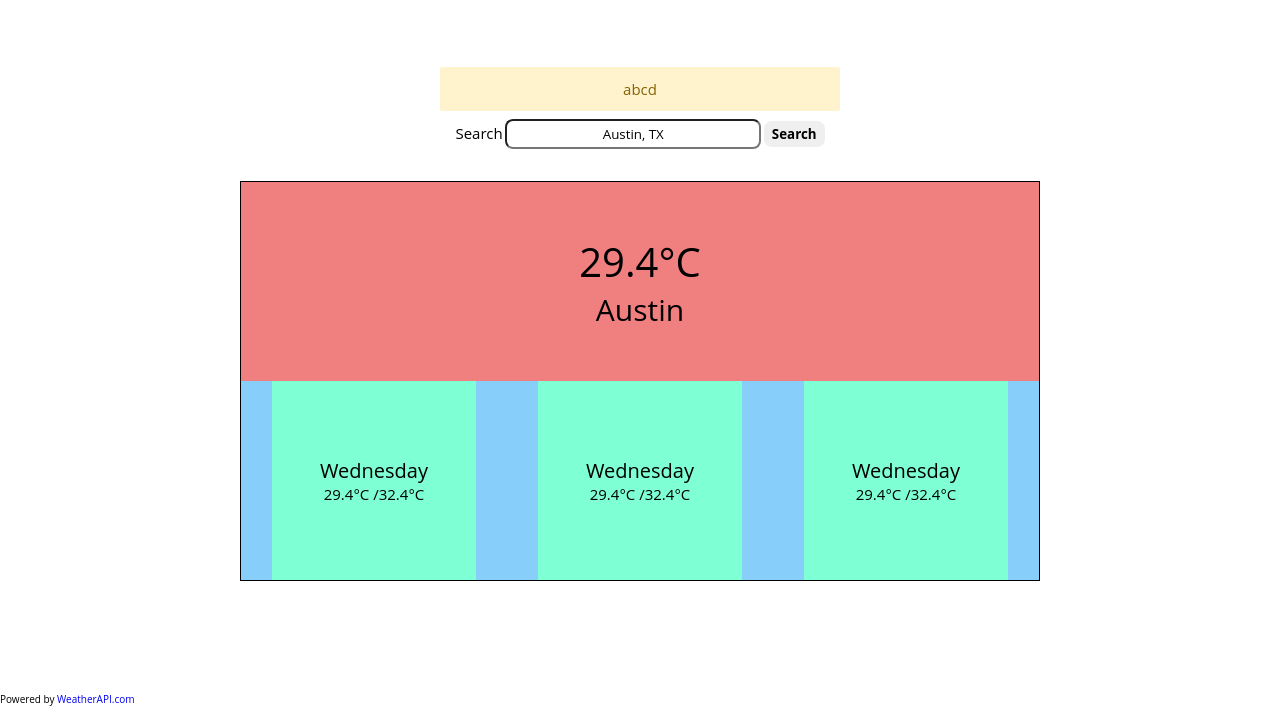
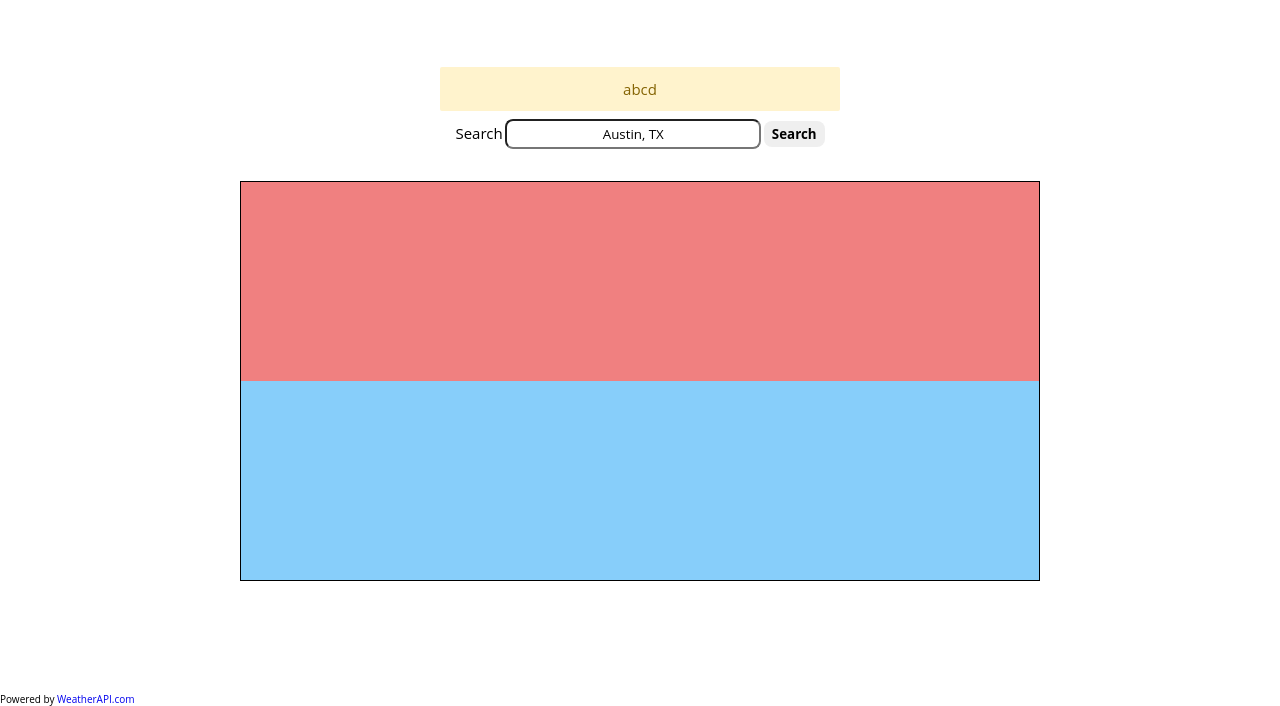
Before and after one commit to ryleedwards/odin-weather-app, a website built with webpack: page src/template.html in a window 1280 px wide. Shown: the part 108-814 px from the top of the page. Built offline with nearby package versions, Linux system fonts and the light colour scheme.

Commit message:
Remove placeholder forecast data to be rendered dynamically

```diff
--- a/src/template.html
+++ b/src/template.html
@@ -19,32 +19,10 @@
       </div>
       <div class="container-results">
         <div class="container-current">
-          <p class="current-temperature">29.4°C</p>
-          <p class="city">Austin</p>
+          <p class="current-temperature"></p>
+          <p class="city"></p>
         </div>
-        <div class="container-forecast">
-          <div class="forecast-day">
-            <p class="day-name">Wednesday</p>
-            <div class="forecast-temps">
-              <p class="low-temperature">29.4°C /</p>
-              <p class="high-temperature">32.4°C</p>
-            </div>
-          </div>
-          <div class="forecast-day">
-            <p class="day-name">Wednesday</p>
-            <div class="forecast-temps">
-              <p class="low-temperature">29.4°C /</p>
-              <p class="high-temperature">32.4°C</p>
-            </div>
-          </div>
-          <div class="forecast-day">
-            <p class="day-name">Wednesday</p>
-            <div class="forecast-temps">
-              <p class="low-temperature">29.4°C /</p>
-              <p class="high-temperature">32.4°C</p>
-            </div>
-          </div>
-        </div>
+        <div class="container-forecast"></div>
       </div>
     </main>
 
```
